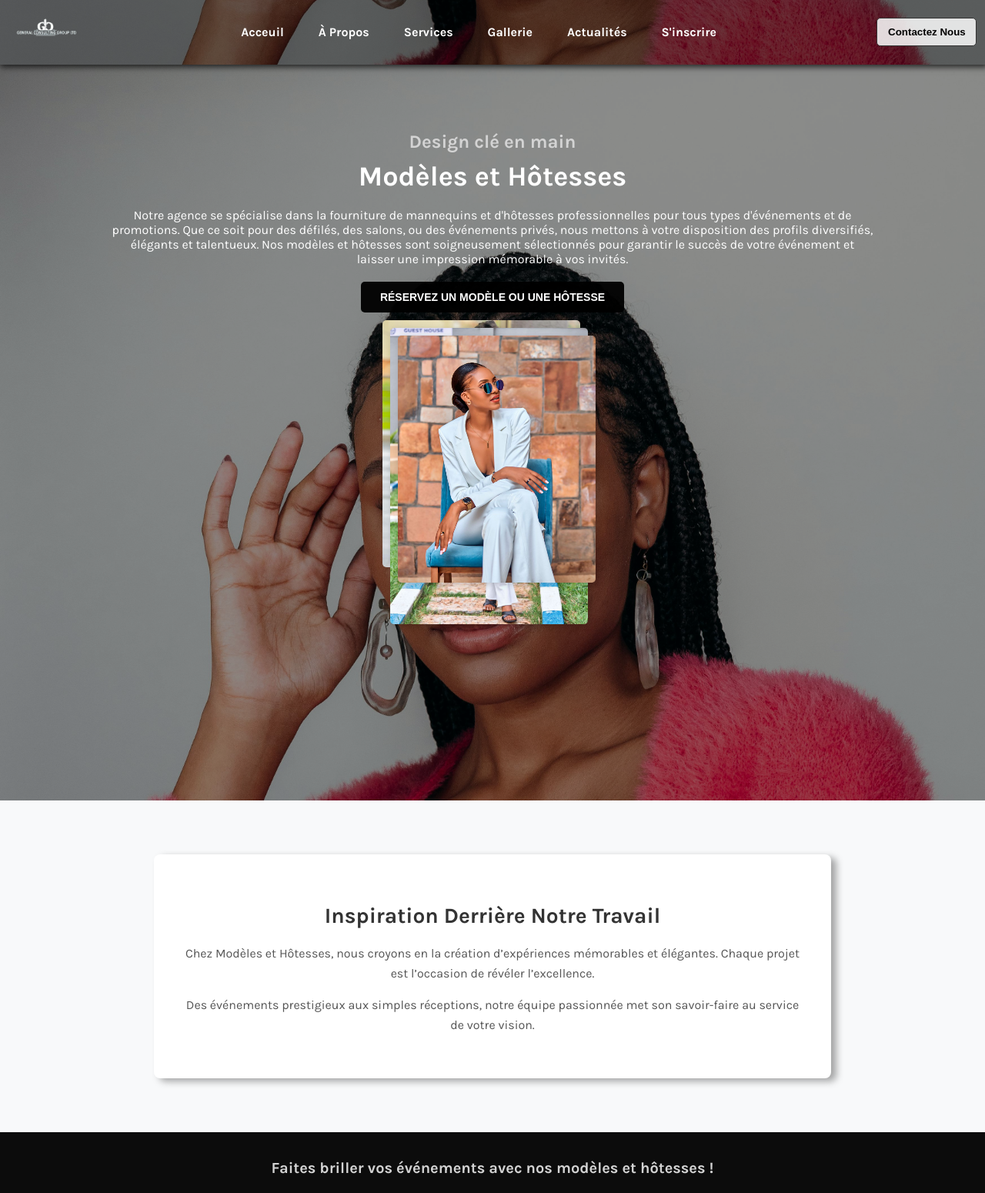
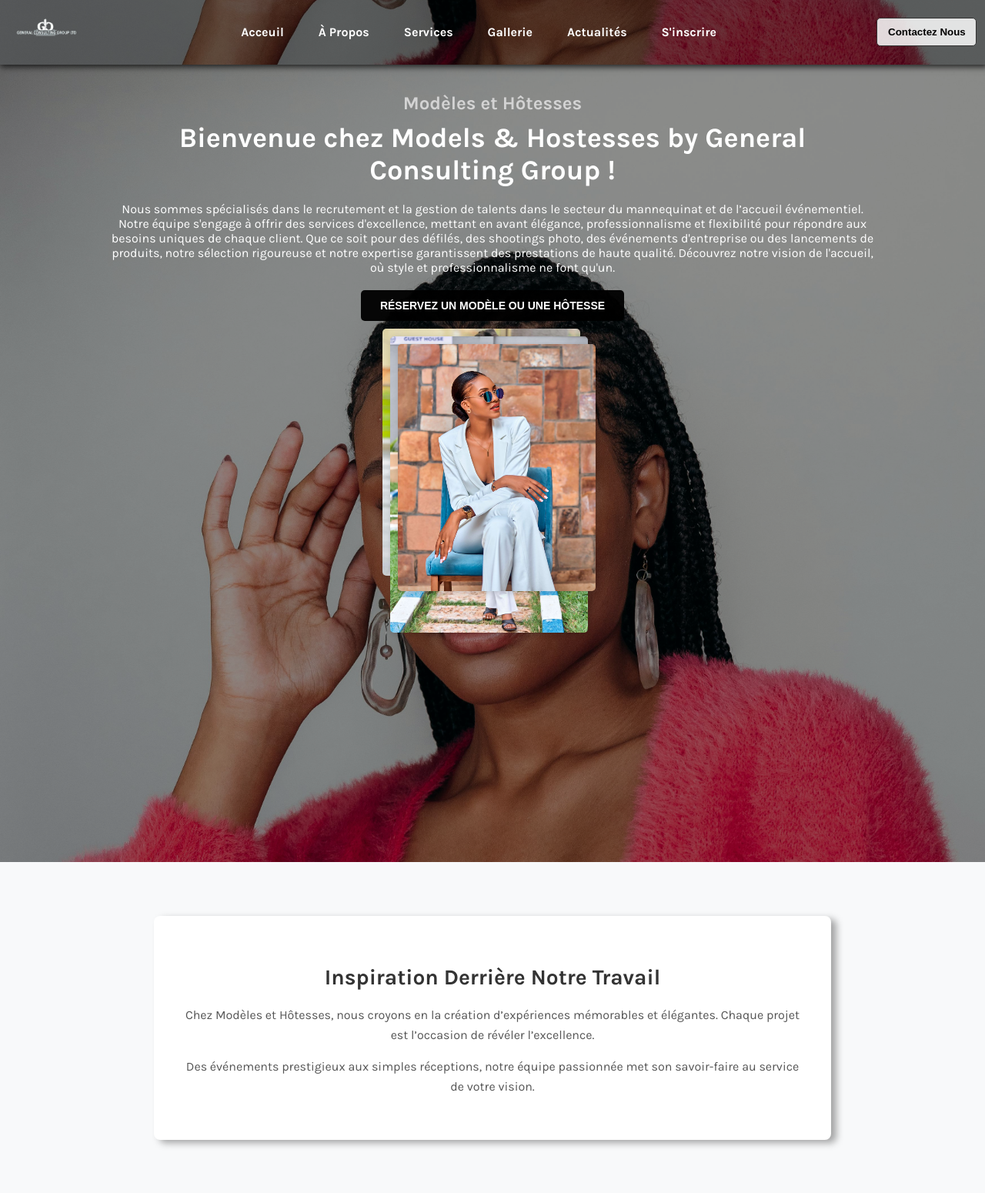
Before and after one commit to gabrielbuhendwa/mod-les-et-h-tesses, a PHP site: page / in a window 1280 px wide. Shown: the top 1550 px of the page at 77% size. Run offline with PHP 8.4, Linux system fonts and the light colour scheme; some web fonts are replaced.

Commit message:
add this to my repository

```diff
--- a/asset/css/style.css
+++ b/asset/css/style.css
@@ -288,7 +288,7 @@
     padding: 40px 20px;
     position: relative;
     z-index: 1;
-    height: 120vh;
+    height: 130vh;
 }
 
 .hero-section::before {
@@ -309,7 +309,7 @@
     max-width: 80%;
     text-align: center;
     color: white;
-    margin-top: 120px;
+    margin-top: 70px;
 }
 .clearfix::after {
   content: "";
@@ -519,6 +519,9 @@
   }
 /*****************************************Media query******************************************************/
 @media screen and (max-width: 950px){
+    .hero-section {
+        height: 150vh;
+    }
     .image-slider {
         width: 30%;
         margin-top: 30px;
@@ -527,7 +530,7 @@
 }
 @media screen and (max-width: 400px){
     .hero-section {
-        height: 130vh;
+        height: 160vh;
     }
     .image-slider {
         width: 35%;
@@ -537,7 +540,7 @@
 }
 @media screen and (max-width: 321px){
     .hero-section {
-        height: 140vh;
+        height: 200vh;
     }
     .image-slider {
         width: 35%;
--- a/index.html
+++ b/index.html
@@ -13,8 +13,6 @@
     <div class="nav-bar">
         <div class="logo">
             <span><img src="/asset/images/LOGO_GCG_LTD-removebg-preview.png" alt="Landscape 1" class="img1"></span> <!-- Replace with your logo -->
-            <div id="google_translate_element"></div>
-
         </div>
         <nav>
             <ul>
@@ -64,9 +62,11 @@
   <!--------------conntent bellow------------>
     <section class="hero-section">
       <div class="hero-content">
-        <h2>Design clé en main</h2>
-            <h1>Modèles et Hôtesses</h1>
-            <p>Notre agence se spécialise dans la fourniture de mannequins et d'hôtesses professionnelles pour tous types d'événements et de promotions. Que ce soit pour des défilés, des salons, ou des événements privés, nous mettons à votre disposition des profils diversifiés, élégants et talentueux. Nos modèles et hôtesses sont soigneusement sélectionnés pour garantir le succès de votre événement et laisser une impression mémorable à vos invités.</p>
+        <h2>Modèles et Hôtesses</h2>
+            <h1>Bienvenue chez Models & Hostesses by General Consulting Group !</h1>
+            <p>
+              Nous sommes spécialisés dans le recrutement et la gestion de talents dans le secteur du mannequinat et de l’accueil événementiel. Notre équipe s'engage à offrir des services d'excellence, mettant en avant élégance, professionnalisme et flexibilité pour répondre aux besoins uniques de chaque client. Que ce soit pour des défilés, des shootings photo, des événements d'entreprise ou des lancements de produits, notre sélection rigoureuse et notre expertise garantissent des prestations de haute qualité.
+              Découvrez notre vision de l'accueil, où style et professionnalisme ne font qu'un.</p>
             <button class="order-btn">Réservez un modèle ou une hôtesse</button>
       </div>
 
```
